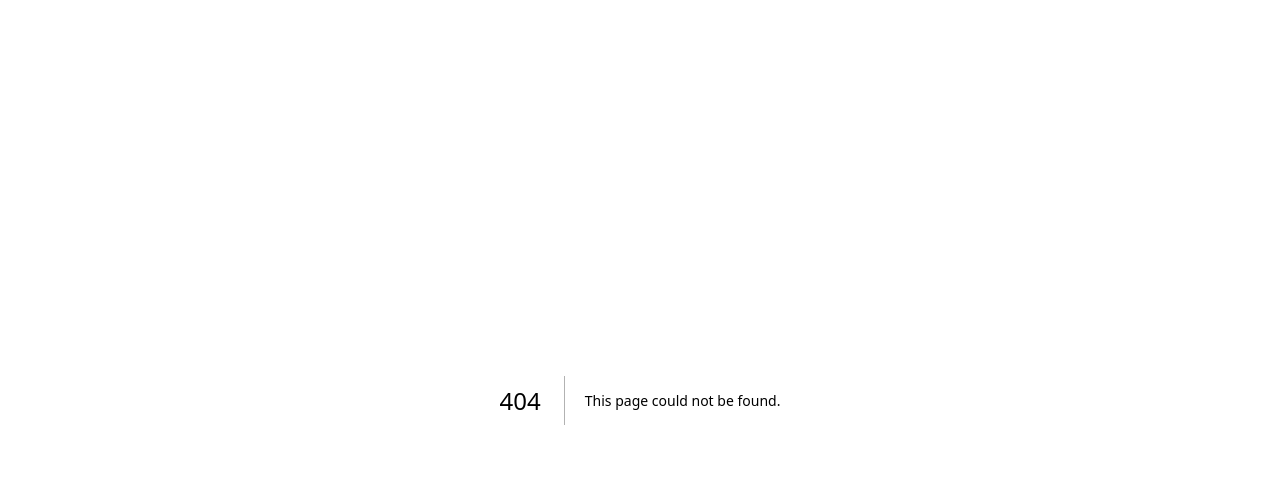
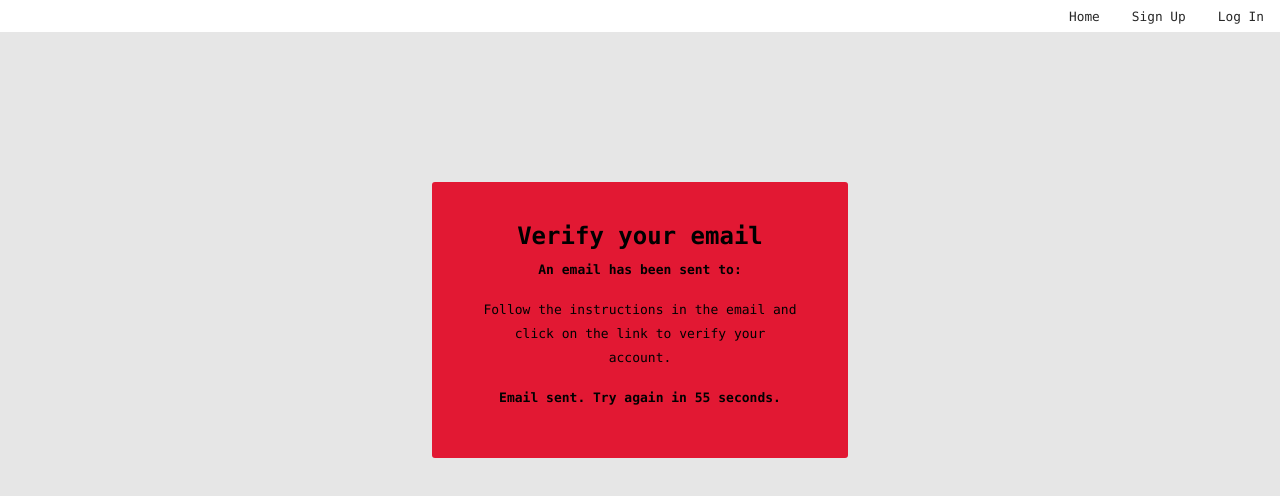
Before and after one commit to DaDevFox/testudo-tracker, a Next.js app: page /verify in a window 1280 px wide. Before the commit this address had no page. Shown: the top 496 px of the page. Built offline with nearby package versions, Linux system fonts and the light colour scheme; no server answers.

Commit message:
Email verification working

```diff
--- a/src/pages/login.js
+++ b/src/pages/login.js
@@ -49,7 +49,7 @@ export default function Login(props) {
             Log In
           </button>
           <p>
-            Already have an account?{" "}
+            Don&rsquo;t have an account?{" "}
             <Link
               href="/register"
               style={{ color: "darkblue", textDecoration: "underline" }}
--- /dev/null
+++ b/src/pages/verify.js
@@ -0,0 +1,92 @@
+import "@/styles/globals.css";
+import Navbar from "@/components/Navbar";
+import "@/styles/verify-page.css";
+
+import { useEffect, useState } from "react";
+import { useRouter } from "next/router";
+
+import { onAuthStateChanged, sendEmailVerification } from "firebase/auth";
+import { auth } from "@/firebase/config";
+
+export default function Verify() {
+  const [currentUser, setCurrentUser] = useState(null);
+  const [time, setTime] = useState(60);
+  const [timeActive, setTimeActive] = useState(false);
+
+  const router = useRouter();
+
+  useEffect(() => {
+    onAuthStateChanged(auth, (user) => {
+      setCurrentUser(user);
+      setTimeActive(true);
+    });
+  }, []);
+
+  useEffect(() => {
+    let interval = null;
+    if (timeActive && time !== 0) {
+      interval = setInterval(() => {
+        setTime((time) => time - 1);
+      }, 1000);
+    } else if (time === 0) {
+      setTimeActive(false);
+      setTime(60);
+      clearInterval(interval);
+    }
+    return () => clearInterval(interval);
+  }, [timeActive, time, setTimeActive]);
+
+  useEffect(() => {
+    const interval = setInterval(() => {
+      currentUser
+        ?.reload()
+        .then(() => {
+          if (currentUser?.emailVerified) {
+            clearInterval(interval);
+            router.push("/");
+          }
+        })
+        .catch((err) => {
+          alert(err.message);
+        });
+    }, 1000);
+  }, [router, currentUser]);
+
+  const resendEmailVerification = () => {
+    sendEmailVerification(auth.currentUser)
+      .then(() => {
+        setTimeActive(true);
+      })
+      .catch((err) => {
+        alert(err.message);
+      });
+  };
+  return (
+    <main className="main">
+      <Navbar />
+      <div className="verify">
+        <div>
+          <h2>Verify your email</h2>
+          <p>
+            <strong>An email has been sent to:</strong>
+            <br />
+            <span>{currentUser?.email}</span>
+          </p>
+          <p>
+            Follow the instructions in the email and click on the link to verify
+            your account.
+          </p>
+          {timeActive ? (
+            <p>
+              <strong>Email sent. Try again in {time} seconds.</strong>
+            </p>
+          ) : (
+            <button onClick={resendEmailVerification} className="button">
+              Resend Email
+            </button>
+          )}
+        </div>
+      </div>
+    </main>
+  );
+}
--- a/src/styles/login-page.css
+++ b/src/styles/login-page.css
@@ -23,7 +23,7 @@
   background: var(--maryland-gold);
   display: flex;
   flex-direction: column;
-  border-radius: 12px;
+  border-radius: 3px;
   padding: 3rem;
   width: 26rem;
   text-wrap: nowrap;
--- a/src/styles/register-page.css
+++ b/src/styles/register-page.css
@@ -23,7 +23,7 @@
   background: var(--maryland-gold);
   display: flex;
   flex-direction: column;
-  border-radius: 12px;
+  border-radius: 3px;
   padding: 3rem;
   width: 26rem;
   text-wrap: nowrap;
--- /dev/null
+++ b/src/styles/verify-page.css
@@ -0,0 +1,31 @@
+.verify {
+  display: flex;
+  flex-direction: column;
+  align-items: center;
+  justify-content: center;
+  flex-grow: 1;
+  margin-bottom: 10rem;
+}
+
+.verify div {
+  background-color: var(--maryland-red);
+  text-align: center;
+  border-radius: 3px;
+  padding: 2.5rem;
+  width: 26rem;
+}
+
+.verify p {
+  padding: 0.5rem;
+  font-size: small;
+  line-height: 1.5rem;
+}
+
+.button {
+  padding: 10px 24px;
+  background-color: var(--bronze-testudo);
+  width: 8.5rem;
+  border-style: solid;
+  border-radius: 3px;
+  border-color: black;
+}
```
Also changed, not shown: src/pages/register.js (+8 -3 lines).
